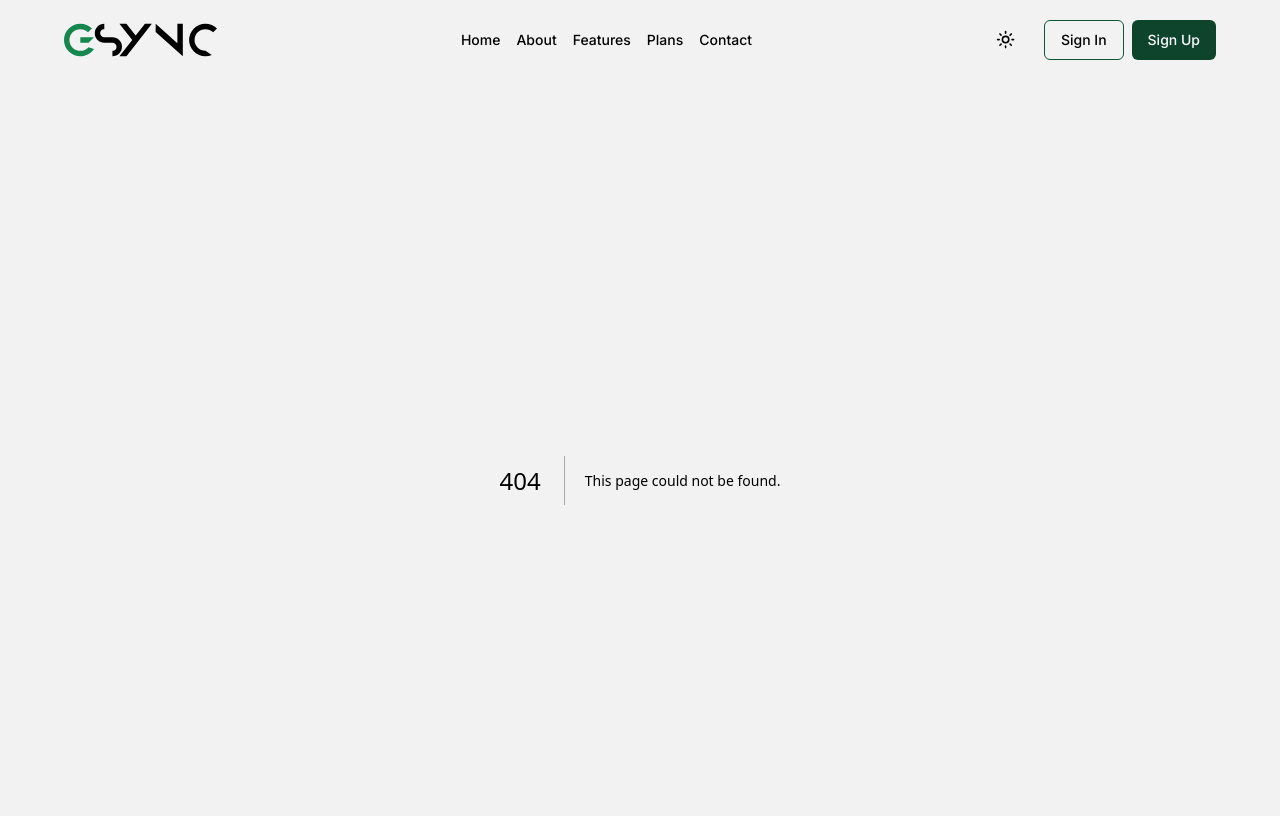
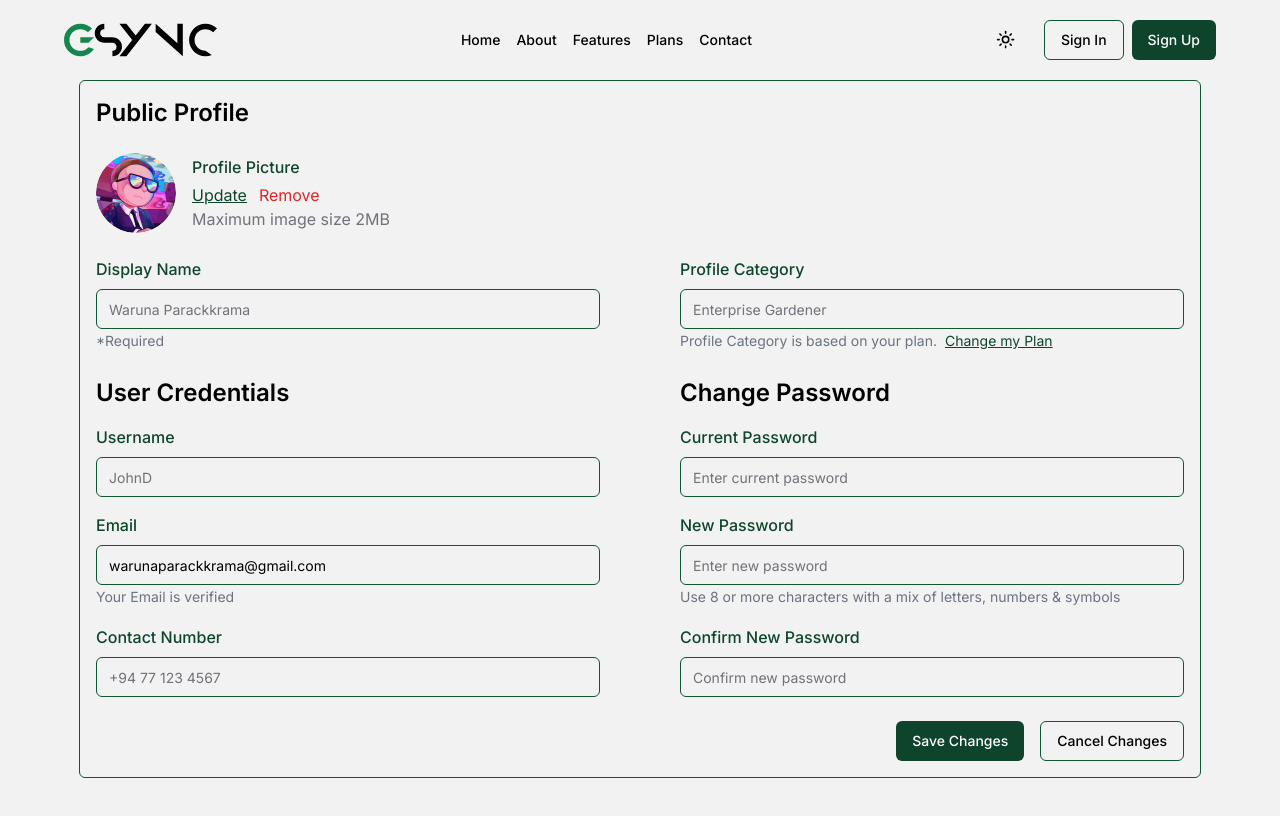
Before and after one commit to sasanka003/Gsync-client, a Next.js app: page /profile in a window 1280 px wide. Before the commit this address had no page. Shown: the top 816 px of the page. Built offline with nearby package versions, Linux system fonts and the light colour scheme.

Commit message:
profile creation

```diff
--- a/app/(features)/login/layout.tsx
+++ b/app/(features)/login/layout.tsx
@@ -1,4 +1,5 @@
 import LoginNav from "./components/LoginNav";
+import CreateAccount from "./components/CreateAccount";
 
 export default function AuthLayout({
   children,
@@ -9,6 +10,7 @@ export default function AuthLayout({
     <div>
       <LoginNav />
       {children}
+      <CreateAccount />
     </div>
   );
 }
--- /dev/null
+++ b/app/(features)/profile/page.tsx
@@ -0,0 +1,271 @@
+"use client";
+
+import React from "react";
+import { useForm } from "react-hook-form";
+import { z } from "zod";
+import { zodResolver } from "@hookform/resolvers/zod";
+import {
+  Form,
+  FormField,
+  FormItem,
+  FormLabel,
+  FormControl,
+  FormMessage,
+} from "@/components/ui/form";
+import { Input } from "@/components/ui/input";
+import { Button } from "@/components/ui/button";
+
+const schema = z
+  .object({
+    displayName: z.string().min(1, "Display Name is required"),
+    profilecategory: z.string().min(1, "Profile Category is required"),
+    username: z.string().min(1, "Username is required"),
+    contactNumber: z.string().min(1, "Contact number is required"),
+    currentPassword: z.string().min(1, "Current Password is required"),
+    newPassword: z
+      .string()
+      .min(8, "New Password must be at least 8 characters"),
+    confirmNewPassword: z.string().min(1, "Confirm New Password is required"),
+  })
+  .refine((data) => data.newPassword === data.confirmNewPassword, {
+    message: "Passwords do not match",
+    path: ["confirmNewPassword"],
+  });
+
+const ProfileForm = () => {
+  const form = useForm({
+    resolver: zodResolver(schema),
+    defaultValues: {
+      displayName: "",
+      profilecategory: "",
+      username: "",
+      email: "warunaparackkrama@gmail.com",
+      contactNumber: "",
+      currentPassword: "",
+      newPassword: "",
+      confirmNewPassword: "",
+    },
+  });
+
+  const onSubmit = (data: any) => {
+    console.log(data);
+    form.reset();
+  };
+
+  return (
+    <div className="w-auto mx-auto p-4 border rounded-md">
+      <h1 className="text-h3 mb-6">Public Profile</h1>
+      <Form {...form}>
+        <form onSubmit={form.handleSubmit(onSubmit)} className="space-y-6">
+          <div className="flex items-center mb-4">
+            <img
+              src="/images/Avatar.png"
+              alt="Profile Picture"
+              className="w-20 h-20 rounded-full mr-4"
+            />
+            <div>
+              <div className="text-p-ui-medium text-text mb-1">
+                Profile Picture
+              </div>
+              <div className="space-x-3">
+                <button className="text-p-ui text-text underline">
+                  Update
+                </button>
+                <button className="text-destructive ml-2">Remove</button>
+              </div>
+              <p className="text-muted-foreground">Maximum image size 2MB</p>
+            </div>
+          </div>
+          <div>
+            <div className="grid grid-cols-2 space-x-10">
+              <div className="w-[504px]">
+                <FormField
+                  control={form.control}
+                  name="displayName"
+                  render={({ field }) => (
+                    <FormItem>
+                      <FormLabel>
+                        <div className="text-p-ui-medium text-text">
+                          Display Name
+                        </div>
+                      </FormLabel>
+                      <FormControl>
+                        <Input {...field} placeholder="Waruna Parackkrama" />
+                      </FormControl>
+                      <FormMessage />
+                    </FormItem>
+                  )}
+                />
+                <div className="text-body text-grey">*Required</div>
+              </div>
+              <div className="w-[504px]">
+                <FormField
+                  control={form.control}
+                  name="profilecategory"
+                  render={({ field }) => (
+                    <FormItem>
+                      <FormLabel>
+                        <div className="text-p-ui-medium text-text">
+                          Profile Category
+                        </div>
+                      </FormLabel>
+                      <FormControl>
+                        <Input {...field} placeholder="Enterprise Gardener" />
+                      </FormControl>
+                      <FormMessage />
+                    </FormItem>
+                  )}
+                />
+                <div className="text-body text-grey flex items-center">
+                  Profile Category is based on your plan.
+                  <a href="#" className="text-text underline ml-2">
+                    Change my Plan
+                  </a>
+                </div>
+              </div>
+            </div>
+          </div>
+          <div className="grid grid-cols-2 space-x-10">
+            <div className="flex flex-col space-y-4 w-[504px]">
+              <div className="text-h3">User Credentials</div>
+              <FormField
+                control={form.control}
+                name="username"
+                render={({ field }) => (
+                  <FormItem>
+                    <FormLabel>
+                      <div className="text-p-ui-medium text-text">
+                        Username{" "}
+                      </div>
+                    </FormLabel>
+                    <FormControl>
+                      <Input {...field} placeholder="JohnD" />
+                    </FormControl>
+                    <FormMessage />
+                  </FormItem>
+                )}
+              />
+              <div>
+                <FormField
+                  control={form.control}
+                  name="email"
+                  render={() => (
+                    <FormItem>
+                      <FormLabel>
+                        <div className="text-p-ui-medium text-text">Email </div>
+                      </FormLabel>
+                      <FormControl>
+                        <Input value="warunaparackkrama@gmail.com" readOnly />
+                      </FormControl>
+                    </FormItem>
+                  )}
+                />
+                <div className="text-body text-grey">
+                  Your Email is verified
+                </div>
+              </div>
+              <FormField
+                control={form.control}
+                name="contactNumber"
+                render={({ field }) => (
+                  <FormItem>
+                    <FormLabel>
+                      <div className="text-p-ui-medium text-text">
+                        Contact Number{" "}
+                      </div>
+                    </FormLabel>
+                    <FormControl>
+                      <Input {...field} placeholder="+94 77 123 4567" />
+                    </FormControl>
+                    <FormMessage />
+                  </FormItem>
+                )}
+              />
+            </div>
+
+            <div className="flex flex-col space-y-4 w-[504px]">
+              <div className="text-h3">Change Password</div>
+              <FormField
+                control={form.control}
+                name="currentPassword"
+                render={({ field }) => (
+                  <FormItem>
+                    <FormLabel>
+                      <div className="text-p-ui-medium text-text">
+                        Current Password{" "}
+                      </div>
+                    </FormLabel>
+                    <FormControl>
+                      <Input
+                        type="password"
+                        {...field}
+                        placeholder="Enter current password"
+                      />
+                    </FormControl>
+                    <FormMessage />
+                  </FormItem>
+                )}
+              />
+              <div>
+                <FormField
+                  control={form.control}
+                  name="newPassword"
+                  render={({ field }) => (
+                    <FormItem>
+                      <FormLabel>
+                        <div className="text-p-ui-medium text-text">
+                          New Password{" "}
+                        </div>
+                      </FormLabel>
+                      <FormControl>
+                        <Input
+                          type="password"
+                          {...field}
+                          placeholder="Enter new password"
+                        />
+                      </FormControl>
+                      <FormMessage />
+                    </FormItem>
+                  )}
+                />
+                <div className="text-body text-grey">
+                  Use 8 or more characters with a mix of letters, numbers &
+                  symbols
+                </div>
+              </div>
+              <FormField
+                control={form.control}
+                name="confirmNewPassword"
+                render={({ field }) => (
+                  <FormItem>
+                    <FormLabel>
+                      <div className="text-p-ui-medium text-text">
+                        Confirm New Password{" "}
+                      </div>
+                    </FormLabel>
+                    <FormControl>
+                      <Input
+                        type="password"
+                        {...field}
+                        placeholder="Confirm new password"
+                      />
+                    </FormControl>
+                    <FormMessage />
+                  </FormItem>
+                )}
+              />
+            </div>
+          </div>
+          <div className="flex justify-end space-x-4">
+            <Button type="submit">Save Changes</Button>
+            <Button variant="outline" onClick={() => window.location.reload()}>
+              Cancel Changes
+            </Button>
+          </div>
+        </form>
+      </Form>
+    </div>
+  );
+};
+
+export default ProfileForm;
```
Also changed, not shown: public/images/Avatar.png (added).
